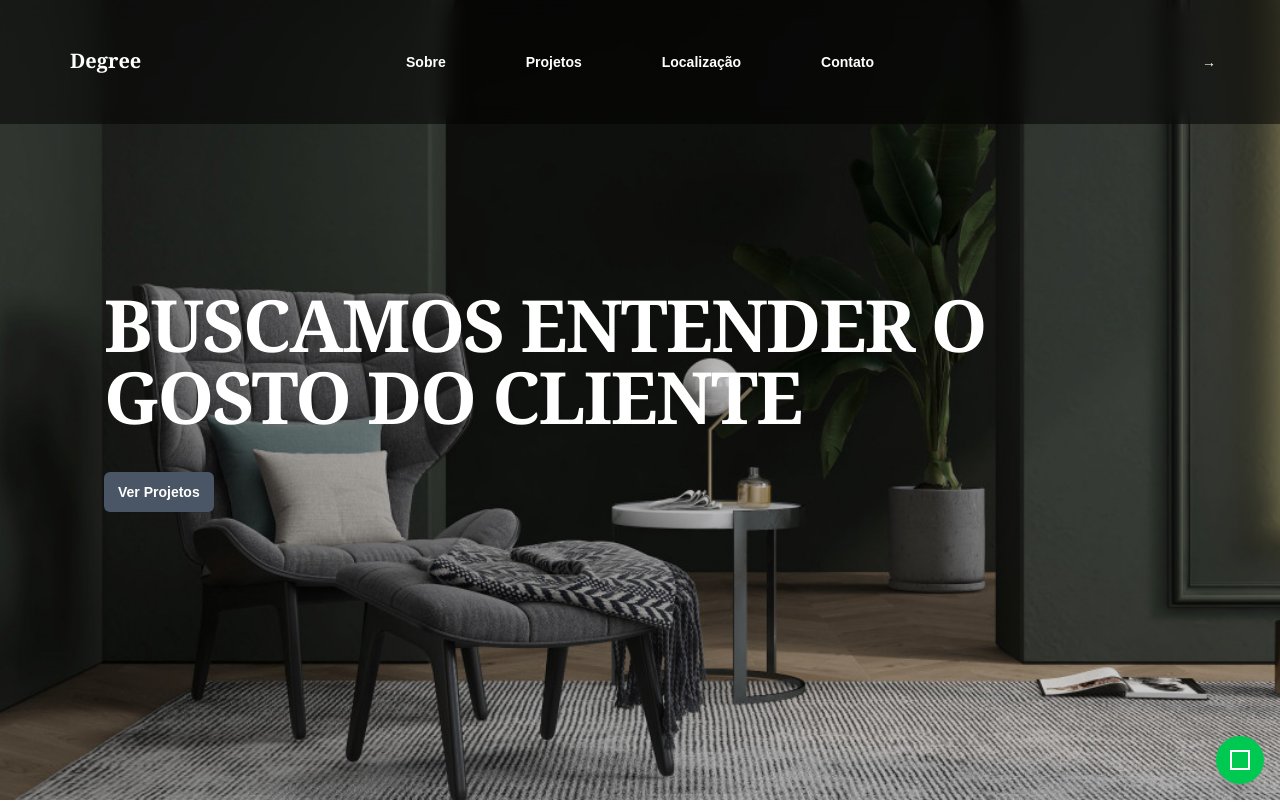
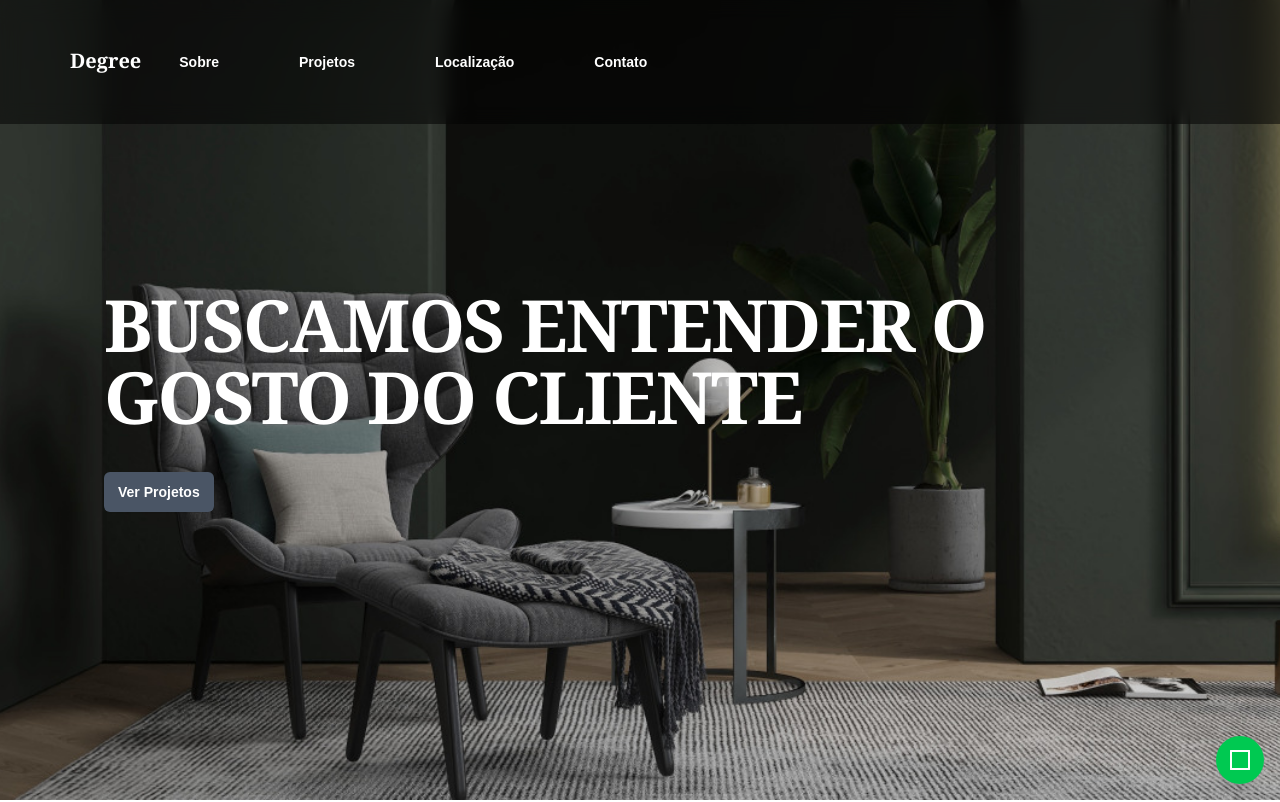
Before and after one commit to Guilhermeabtibol/degree, a Next.js app: page / in a window 1280 px wide. Shown: the top 802 px of the page. Built offline with nearby package versions, Linux system fonts and the light colour scheme.

Commit message:
Adicionando direcionamento para os navslinks2

```diff
--- a/src/app/page.tsx
+++ b/src/app/page.tsx
@@ -23,14 +23,11 @@ const Page = () => {
                 <p className='font-serif font-bold h-8 w-auto text-white hover:text-gray-500'>Degree</p>
               </a>
             </div>
-            <div className="hidden lg:flex lg:gap-x-12">
+            <div className="hidden lg:flex text-center mr-150 lg:gap-x-12">
               <a href="#services" className="text-sm font-semibold text-white hover:text-gray-500">Sobre</a>
               <a href="#portfolio" className="text-sm font-semibold text-white hover:text-gray-500">Projetos</a>
               <a href="#localizacao" className="text-sm font-semibold text-white hover:text-gray-500">Localização</a>
               <a href="#contato" className="text-sm font-semibold text-white hover:text-gray-500">Contato</a>
-            </div>
-            <div className="hidden lg:flex lg:flex-1 lg:justify-end">
-              <a href="#" className="text-sm font-semibold text-white"><span aria-hidden="true">&rarr;</span></a>
             </div>
 
             {/* Botão do Menu para Mobile */}
```
